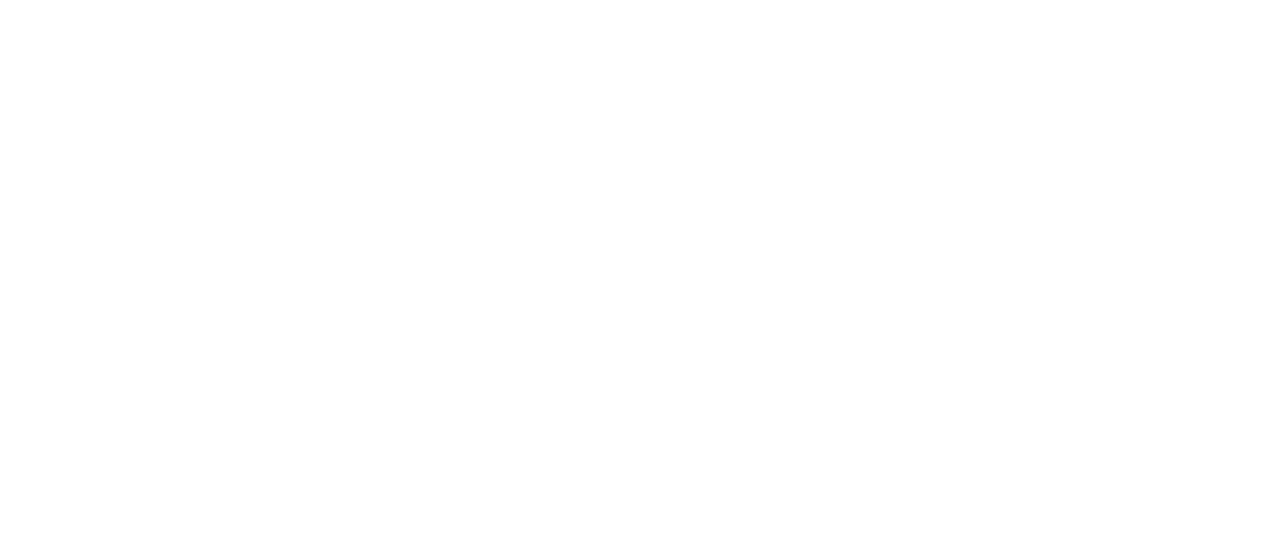
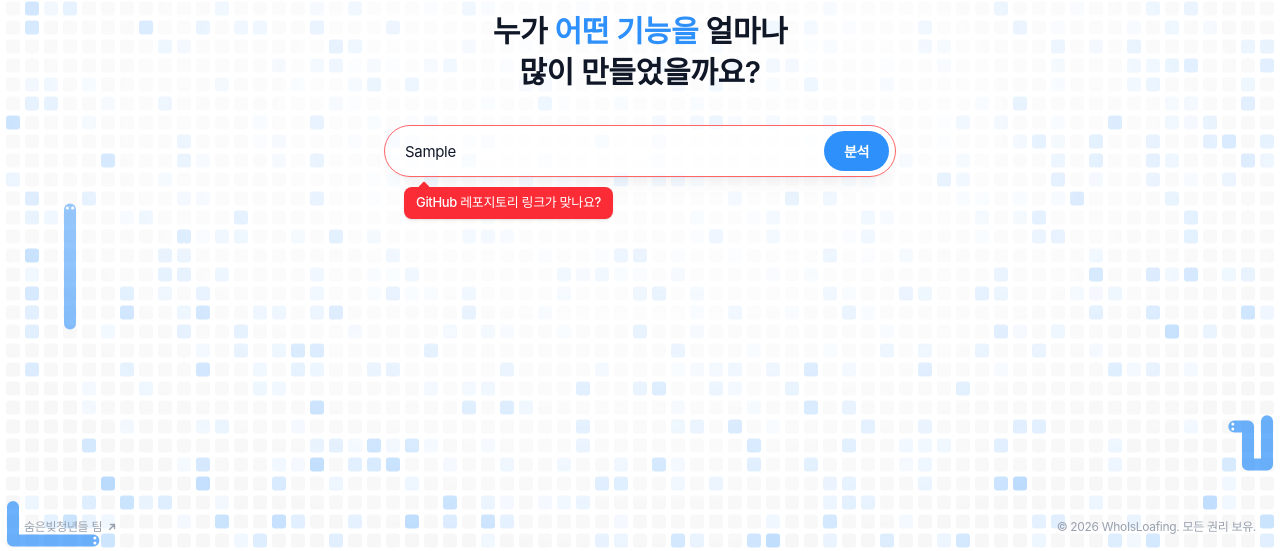
Before and after one commit to hiddenlightyouth/whoisloafing, a React (Vite) app: page / in a window 1280 px wide. Both pictures are taken after typing "Sample" into the empty fields and a click on the button "분석". Shown: the part 249-800 px from the top of the page. Built offline with nearby package versions, Linux system fonts and the light colour scheme; no server answers; a web font is replaced by a local one.

Commit message:
feat: 메인 화면에서 잘못된 링크를 입력하면 흔들림과 경고 표시

```diff
--- /dev/null
+++ b/shared/repo.ts
@@ -0,0 +1,13 @@
+/** 여러 형태의 GitHub 레포 주소에서 owner와 repo를 뽑아내요. */
+export function parseRepoUrl(input: string): { owner: string; repo: string } | null {
+  const trimmed = input.trim()
+  const match =
+    /^(?:https?:\/\/)?(?:www\.)?github\.com\/([^/\s]+)\/([^/\s?#]+)/i.exec(trimmed) ??
+    /^git@github\.com:([^/\s]+)\/([^/\s]+)$/i.exec(trimmed) ??
+    /^([^/\s]+)\/([^/\s]+)$/.exec(trimmed)
+  if (!match) return null
+  const owner = match[1]
+  const repo = match[2].replace(/\.git$/i, '')
+  const valid = /^[A-Za-z0-9](?:[A-Za-z0-9-]*[A-Za-z0-9])?$/.test(owner) && /^[A-Za-z0-9._-]+$/.test(repo)
+  return valid && repo !== '.' && repo !== '..' ? { owner, repo } : null
+}
--- a/src/components/RepoInput.tsx
+++ b/src/components/RepoInput.tsx
@@ -1,21 +1,35 @@
 import { useState, type FormEvent } from 'react'
+import { parseRepoUrl } from '../../shared/repo'
 
 export function RepoInput({ onSubmit }: { onSubmit: (url: string) => void }) {
   const [value, setValue] = useState('')
+  const [invalid, setInvalid] = useState(false)
+  // 흔들림이 끝나면 꺼 뒀다가, 잘못된 링크를 다시 내면 또 흔들어요.
+  const [shaking, setShaking] = useState(false)
 
   function handleSubmit(event: FormEvent) {
     event.preventDefault()
     const url = value.trim()
-    if (!url) return
+    if (!parseRepoUrl(url)) {
+      setInvalid(true)
+      setShaking(true)
+      return
+    }
     onSubmit(url)
     setValue('')
   }
 
   return (
-    // 입력창과 버튼을 하나의 둥근 칸 안에 담아요. 반투명한 유리처럼 뒤 배경이 흐릿하게 비쳐요.
+    <div className="relative">
+      {/* 입력창과 버튼을 하나의 둥근 칸 안에 담아요. 반투명한 유리처럼 뒤 배경이 흐릿하게 비쳐요. */}
       <form
         onSubmit={handleSubmit}
-      className="flex h-[52px] w-full items-center rounded-full border border-gray-200/90 bg-white/55 pr-1.5 pl-5 backdrop-blur-md shadow-[0_1px_2px_rgba(16,24,40,0.04),0_8px_24px_-12px_rgba(16,24,40,0.12)]"
+        onAnimationEnd={() => setShaking(false)}
+        noValidate
+        className={`flex h-[52px] w-full items-center rounded-full border bg-white/55 pr-1.5 pl-5 shadow-[0_1px_2px_rgba(16,24,40,0.04),0_8px_24px_-12px_rgba(16,24,40,0.12)] backdrop-blur-md transition-colors ${
+          invalid ? 'border-red-400' : 'border-gray-200/90'
+        } ${shaking ? 'animate-shake' : ''
+        }`}
       >
         <input
           type="text"
@@ -25,9 +39,14 @@
           spellCheck={false}
           autoFocus
           value={value}
-        onChange={(event) => setValue(event.target.value)}
+          onChange={(event) => {
+            setValue(event.target.value)
+            setInvalid(false)
+          }}
           placeholder="GitHub 레포지토리 링크를 입력해 보세요!"
           aria-label="GitHub 레포 링크"
+          aria-invalid={invalid}
+          aria-describedby={invalid ? 'repo-input-error' : undefined}
           className="h-full min-w-0 flex-1 bg-transparent text-[15px] text-gray-900 outline-none placeholder:text-gray-400"
         />
         <button
@@ -37,5 +56,18 @@
           분석
         </button>
       </form>
+
+      {invalid && (
+        <p
+          id="repo-input-error"
+          role="alert"
+          className="absolute top-full left-5 mt-2.5 animate-rise rounded-lg bg-red-500 px-3 py-1.5 text-[13px] font-medium text-white shadow-sm"
+        >
+          {/* 입력창을 가리키는 말풍선 꼬리 */}
+          <span className="absolute -top-1 left-4 size-2 rotate-45 rounded-[1px] bg-red-500" aria-hidden="true" />
+          GitHub 레포지토리 링크가 맞나요?
+        </p>
+      )}
+    </div>
   )
 }
--- a/src/index.css
+++ b/src/index.css
@@ -14,6 +14,7 @@
   --animate-typing: typing 1.2s ease-in-out infinite;
   --animate-rise: rise 0.28s ease-out both;
   --animate-shimmer: shimmer 1.8s linear infinite;
+  --animate-shake: shake 0.42s cubic-bezier(0.36, 0.07, 0.19, 0.97) both;
   --animate-word: word 0.6s cubic-bezier(0.2, 0.7, 0.2, 1) both;
 
   @keyframes typing {
@@ -39,6 +40,26 @@
       opacity: 1;
       transform: translateY(0);
       filter: blur(0);
+    }
+  }
+
+  @keyframes shake {
+    10%,
+    90% {
+      transform: translateX(-1px);
+    }
+    20%,
+    80% {
+      transform: translateX(3px);
+    }
+    30%,
+    50%,
+    70% {
+      transform: translateX(-6px);
+    }
+    40%,
+    60% {
+      transform: translateX(6px);
     }
   }
 
```
Lines whose indentation alone changed are shown as unchanged.
